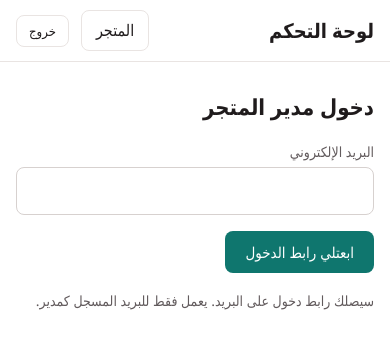
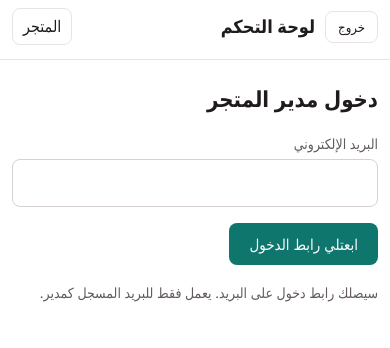
Before and after one commit to Abacery1989/pethub, a plain HTML site: page admin.html in a window 390 px wide. Drawn offline with nearby package versions, Linux system fonts and the light colour scheme.

Commit message:
Add files via upload

```diff
--- a/style.css
+++ b/style.css
@@ -47,3 +47,10 @@ footer a{color:var(--ink2);margin-inline-end:12px}
 details{border:1px solid var(--line);border-radius:10px;padding:10px 14px;margin:8px 0}summary{cursor:pointer;font-weight:600}
 .status{border-radius:6px;padding:2px 8px;font-size:12px;background:var(--soft)}
 @media(max-width:700px){.detail{grid-template-columns:1fr}.two{grid-template-columns:1fr}h1{font-size:22px}}
+@media(max-width:700px){
+ .bar{gap:6px 10px;padding:8px 12px}.logo{font-size:18px;flex:1}
+ .cartlink{order:2;padding:4px 10px}.logo{order:1}
+ nav.links{order:3;flex-basis:100%;flex-wrap:nowrap;overflow-x:auto;gap:16px;white-space:nowrap}
+ .grid{grid-template-columns:repeat(2,1fr);gap:10px}.img{font-size:40px}
+ .card .body{padding:8px}.hero{padding:20px 14px}main{padding:12px 12px 60px}
+}
```
